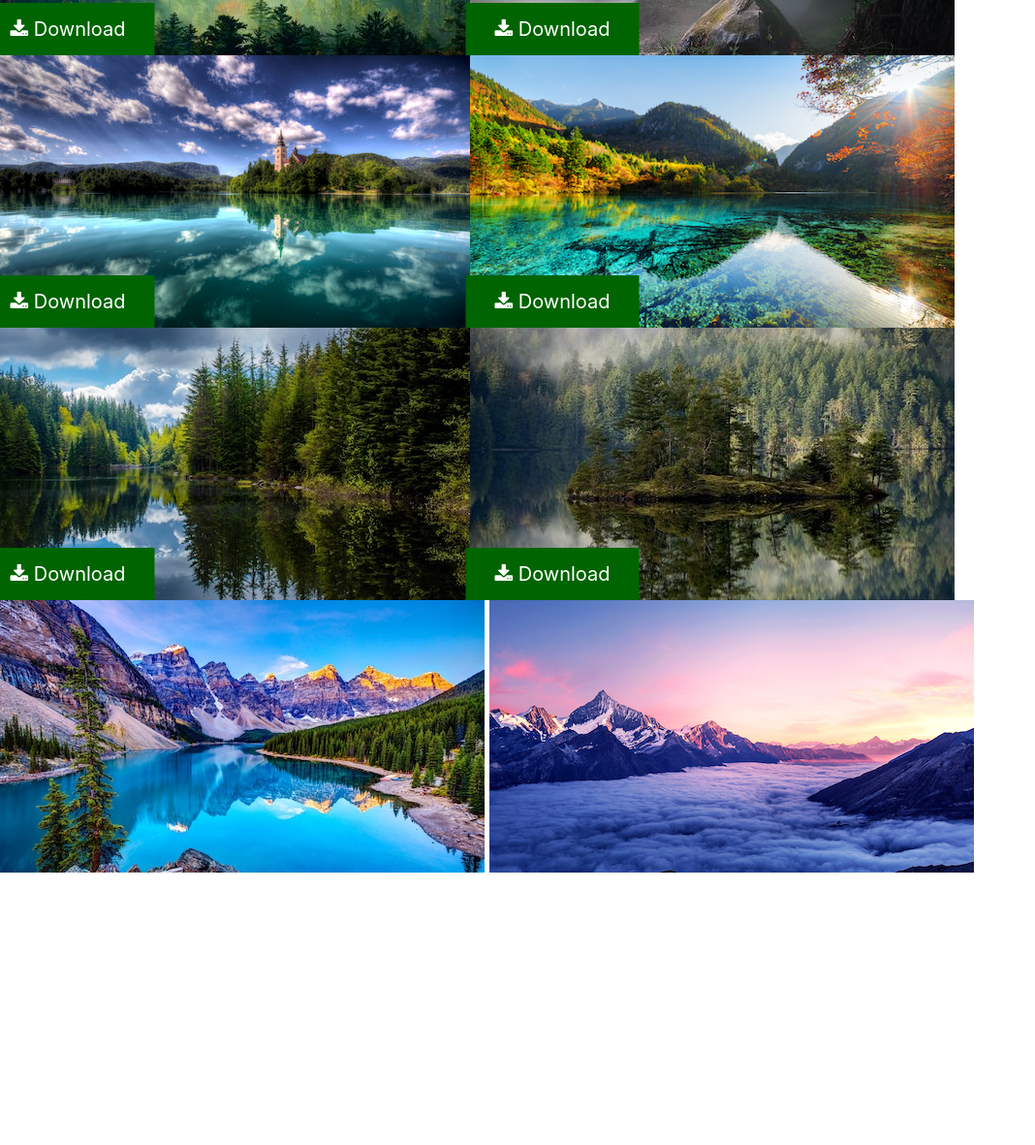
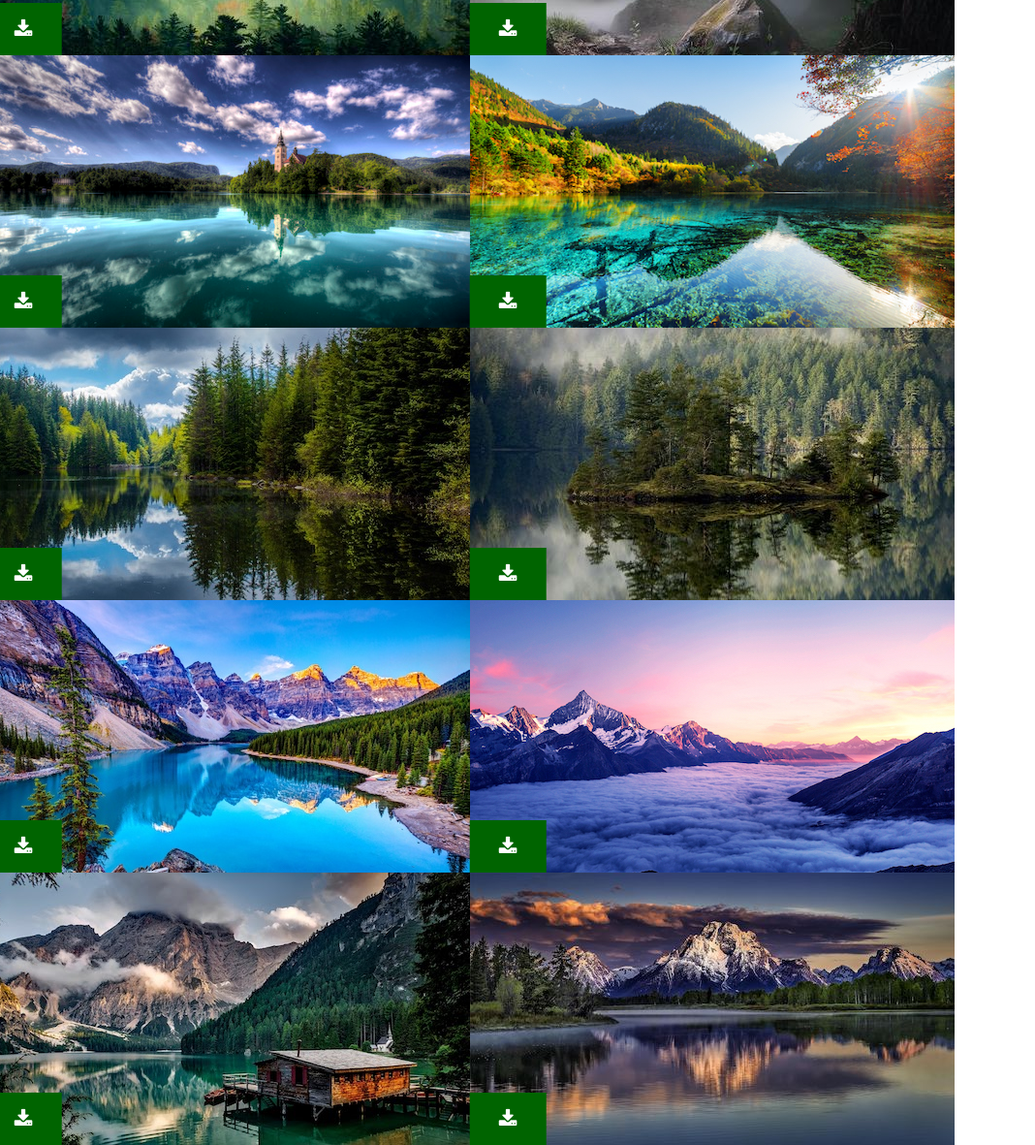
Before and after one commit to SamOK8/wallpapers, a plain HTML site: page index.html in a window 1280 px wide. Shown: the part 561-1742 px from the top of the page at 97% size, without its empty margins (0-1068 px from the left). Before the commit the page ends 1461 px from the top, so only its background shows below. Drawn offline with Linux system fonts and the light colour scheme.

Commit message:
add images

```diff
--- a/index.html
+++ b/index.html
@@ -27,14 +27,14 @@
             <img width="500" src="forestp.jpeg" alt="forest">
         </a>
         <br>
-        <button class="button" type="submit" onclick="downloadFile('forest.jpg')"><i class="fa fa-download"></i> Download</button>
+        <button class="button" type="submit" onclick="downloadFile('forest.jpg')"><i class="fa fa-download"></i> </button>
     </div>
     <div class="col">
         <a class="forest2" href="forest2.jpeg">
             <img width="500" height="281" src="forest2p.jpeg" alt="forest">
         </a>
         <br>
-        <button class="button" type="submit" onclick="downloadFile('forest2.jpg')"><i class="fa fa-download"></i> Download</button>
+        <button class="button" type="submit" onclick="downloadFile('forest2.jpeg')"><i class="fa fa-download"></i> </button>
     </div>
 </div>
 
@@ -44,14 +44,14 @@
         <img width="500" src="forest3p.jpeg" alt="forest">
     </a>
         <br>
-        <button class="button" type="submit" onclick="downloadFile('forest3.jpg')"><i class="fa fa-download"></i> Download</button>
+        <button class="button" type="submit" onclick="downloadFile('forest3.jpeg')"><i class="fa fa-download"></i> </button>
     </div>
     <div class="col">
     <a class="forest4" href="forest4.jpeg">
         <img width="500" src="forest4p.jpeg" alt="forest">
     </a>
         <br>
-        <button class="button" type="submit" onclick="downloadFile('forest4.jpg')"><i class="fa fa-download"></i> Download</button>
+        <button class="button" type="submit" onclick="downloadFile('forest4.jpeg')"><i class="fa fa-download"></i> </button>
     </div>
 </div>
 
@@ -61,14 +61,14 @@
         <img width="500" height="281" src="lakep.jpeg" alt="lake">
     </a>
         <br>
-        <button class="button" type="submit" onclick="downloadFile('lake.jpg')"><i class="fa fa-download"></i> Download</button>
+        <button class="button" type="submit" onclick="downloadFile('lake.jpeg')"><i class="fa fa-download"></i> </button>
     </div>
     <div class="col">
     <a class="lake2" href="lake2.jpeg">
         <img width="500" height="281" src="lake2p.jpeg" alt="lake">
     </a>
         <br>
-        <button class="button" type="submit" onclick="downloadFile('lake2.jpg')"><i class="fa fa-download"></i> Download</button>
+        <button class="button" type="submit" onclick="downloadFile('lake2.jpeg')"><i class="fa fa-download"></i> </button>
     </div>
 </div>
 
@@ -78,25 +78,56 @@
         <img width="500" src="lake3p.jpeg" alt="lake">
     </a>
         <br>
-        <button class="button" type="submit" onclick="downloadFile('lake3.jpg')"><i class="fa fa-download"></i> Download</button>
+        <button class="button" type="submit" onclick="downloadFile('lake3.jpeg')"><i class="fa fa-download"></i> </button>
     </div>
     <div class="col">
     <a class="lake4" href="lake4.jpeg">
         <img width="500" src="lake4p.jpeg" alt="lake">
     </a>
         <br>
-        <button class="button" type="submit" onclick="downloadFile('lake4.jpg')"><i class="fa fa-download"></i> Download</button>
+        <button class="button" type="submit" onclick="downloadFile('lake4.jpeg')"><i class="fa fa-download"></i> </button>
     </div>
 </div>
 
-<div>
+<div class="row">
+   <div class="col">
     <a class="mountain" href="mountain.jpeg">
         <img width="500" src="mountainp.jpeg" alt="mountain">
     </a>
-    <a class="mountaun2" href="mountain2.jpeg">
+       <button class="button" type="submit" onclick="downloadFile('mountain.jpeg')"><i class="fa fa-download"></i> </button>
+   </div>
+    <div class="col">
+    <a class="mountain2" href="mountain2.jpeg">
         <img width="500" src="mountain2p.jpeg" alt="mountain">
     </a>
+           <button class="button" type="submit" onclick="downloadFile('mountain2.jpeg')"><i class="fa fa-download"></i> </button>
+    </div>
 </div>
+
+<div class="row">
+    <div class="col">
+        <a class="mountain3" href="mountain3.jpeg">
+            <img width="500" src="mountain3p.jpeg" alt="mountain">
+        </a>
+        <button class="button" type="submit" onclick="downloadFile('mountain3.jpeg')"><i class="fa fa-download"></i> </button>
+    </div>
+    <div class="col">
+        <a class="mountain4" href="mountain4.jpeg">
+            <img width="500" src="mountain4p.jpeg" alt="mountain">
+        </a>
+        <button class="button" type="submit" onclick="downloadFile('mountain4.jpeg')"><i class="fa fa-download"></i> </button>
+    </div>
+</div>
+
+
+
+
+
+
+
+
+
+
 
 </body>
 </html>
--- a/style.css
+++ b/style.css
@@ -5,7 +5,7 @@
 }
 
 .button {
-    background-color: darkgreen;
+    background-color:darkgreen;
     border: none;
     color: white;
     padding: 12px 30px;
@@ -14,7 +14,7 @@
 }
 
 .button:hover {
-    background-color: green;
+    background-color:green ;
 }
 
 .row {
@@ -28,7 +28,7 @@
 .col .button {
     position: absolute;
     top: 254px;
-    left: 85px;
+    left: 39px;
     transform: translate(-50%, -50%);
     -ms-transform: translate(-50%, -50%);
 }
```
Also changed, not shown: mountain3p.jpeg (added), mountain4p.jpeg (added).
